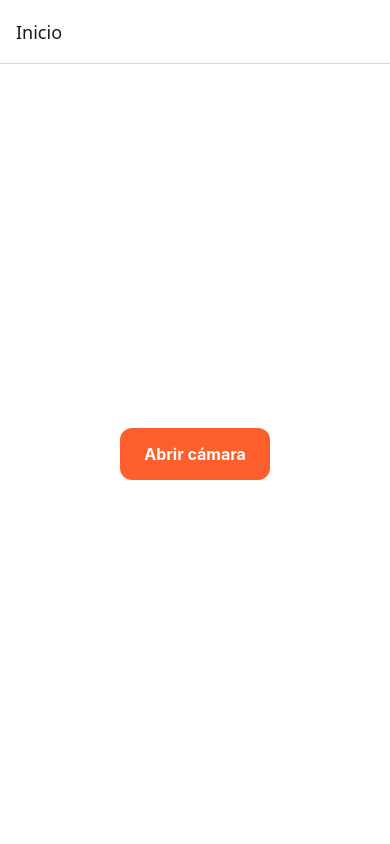
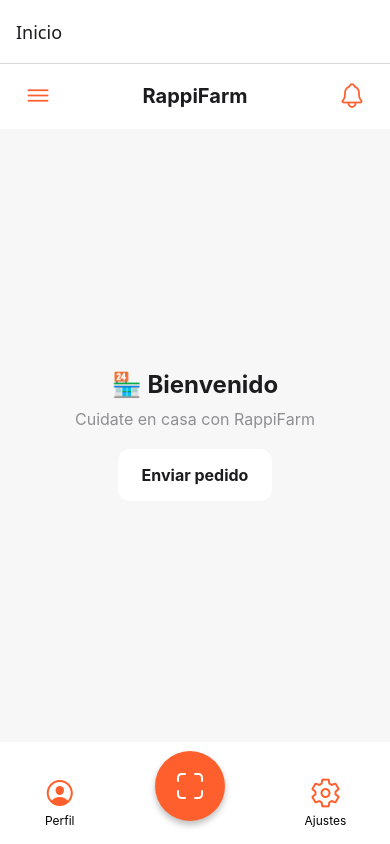
Before and after one commit to TomasGamarra/RappiFarma, a React Native app: screen /Home in a window 390 px wide. Built offline with nearby package versions, Linux system fonts and the light colour scheme.

Commit message:
Homepage medianamente bien

```diff
--- /dev/null
+++ b/src/components/ButtonPrimary.js
@@ -0,0 +1,29 @@
+import React from 'react';
+import { TouchableOpacity, Text, StyleSheet } from 'react-native';
+import { Ionicons } from '@expo/vector-icons';
+import { theme } from '../styles/theme';
+
+export default function ButtonPrimary({ title, onPress, style }) {
+  return (
+    <TouchableOpacity style={[styles.button, style]} onPress={onPress}>
+      <Text style={styles.text}>{title}</Text>
+    </TouchableOpacity>
+  );
+}
+
+const styles = StyleSheet.create({
+  button: {
+    backgroundColor: theme.colors.background,
+    paddingVertical: theme.spacing.md,
+    paddingHorizontal: theme.spacing.lg,
+    borderRadius: theme.borderRadius.md,
+    alignItems: 'center',
+    justifyContent: 'center',
+    elevation: 3,
+  },
+  text: {
+    color: theme.colors.text,
+    fontSize: theme.typography.fontSize.medium,
+    fontWeight: theme.typography.fontWeight.bold,
+  },
+});
--- a/src/components/OpenCameraButton.js
+++ b/src/components/OpenCameraButton.js
@@ -1,15 +1,16 @@
 import React from 'react';
-import { Pressable, Text, StyleSheet, Alert } from 'react-native';
+import { TouchableOpacity, StyleSheet, Alert } from 'react-native';
 import * as ImagePicker from 'expo-image-picker';
 import { theme } from '../styles/theme';
 
 export default function OpenCameraButton({
-  title = 'Abrir cámara',
   onPick,
+  icon = <Ionicons name="camera-outline" size={28} color="#fff" />, // ícono por defecto
+  color = theme.colors.primary,           // color primario
+  size = 70, // tamaño por defecto (70x70)
   style,      // para pasar estilos adicionales al botón
   textStyle,  // para pasar estilos adicionales al texto
-  color = theme.colors.primary,           // color de fondo por defecto
-  textColor = theme.colors.background,   // color del texto por defecto
+  textColor = theme.colors.background,   // color del fondo
   borderRadius = theme.borderRadius.md,  // borde redondeado por defecto
 }) {
   const handlePress = async () => {
@@ -33,30 +34,33 @@
   };
 
   return (
-    <Pressable
+    <TouchableOpacity
       onPress={handlePress}
       style={[
         styles.button,
-        { backgroundColor: color, borderRadius },
-        style, // estilos adicionales que pueda pasar el usuario
+        {
+          backgroundColor: color,
+          width: size,
+          height: size,
+          borderRadius: size / 2,
+        },
+        style,
       ]}
+      activeOpacity={0.8}
     >
-      <Text style={[styles.text, { color: textColor }, textStyle]}>
-        {title}
-      </Text>
-    </Pressable>
+      {icon}
+    </TouchableOpacity>
   );
 }
 
 const styles = StyleSheet.create({
   button: {
-    paddingVertical: theme.spacing.md,
-    paddingHorizontal: theme.spacing.lg,
+    justifyContent: 'center',
     alignItems: 'center',
-    justifyContent: 'center',
-  },
-  text: {
-    fontSize: theme.typography.fontSize.medium,
-    fontWeight: theme.typography.fontWeight.bold,
+    elevation: 6, // sombra en Android
+    shadowColor: '#000', // sombra en iOS
+    shadowOpacity: 0.25,
+    shadowRadius: 6,
+    shadowOffset: { width: 0, height: 4 },
   },
 });
--- a/src/screens/HomeScreen.js
+++ b/src/screens/HomeScreen.js
@@ -1,10 +1,66 @@
-import { View, StyleSheet } from 'react-native';
-import OpenCameraButton from '../components/OpenCameraButton';
+import React from 'react';
+import { View, Text, StyleSheet, TouchableOpacity } from 'react-native';
+import { StatusBar } from 'expo-status-bar';
+import { Ionicons } from '@expo/vector-icons';
+import OpenCameraButton from '../components/OpenCameraButton'; // 👈 tu botón cámara
+import ButtonPrimary from '../components/ButtonPrimary'; // 👈 tu botón genérico
+import { theme } from '../styles/theme';
+
 
 export default function HomeScreen() {
   return (
     <View style={styles.container}>
-      <OpenCameraButton onPick={(asset) => console.log('Foto:', asset.uri)} />
+      {/* ------------------- BARRA SUPERIOR ------------------- */}
+      <View style={styles.topBar}>
+        <TouchableOpacity style={styles.iconButton}>
+          <Ionicons name="menu-outline" size={28} color= {theme.colors.primary} />
+        </TouchableOpacity>
+
+        <TouchableOpacity style={styles.logoButton}>
+          <Text style={styles.logoText}>RappiFarm</Text>
+        </TouchableOpacity>
+
+        <TouchableOpacity style={styles.iconButton}>
+          <Ionicons name="notifications-outline" size={28} color={theme.colors.primary} />
+        </TouchableOpacity>
+      </View>
+
+      {/* ------------------- CONTENIDO PRINCIPAL ------------------- */}
+      <View style={styles.content}>
+        <Text style={styles.title}>🏪 Bienvenido</Text>
+        <Text style={styles.subtitle}>Cuidate en casa con RappiFarm</Text>
+
+        <ButtonPrimary
+          title="Enviar pedido"
+          onPress={() => console.log('Pedido enviado')}
+          style={{ marginTop: 20 }}
+        />
+      </View>
+
+      {/* ------------------- BARRA INFERIOR ------------------- */}
+      <View style={styles.bottomBar}>
+        <TouchableOpacity style={styles.iconButton}>
+          <Ionicons name="person-circle-outline" size={32} color={theme.colors.primary} />
+          <Text style={styles.iconText}>Perfil</Text>
+        </TouchableOpacity>
+
+        {/* Ícono central: abre la cámara */}
+        <View style={styles.cameraButtonWrapper}>
+          <OpenCameraButton
+            onPick={(asset) => console.log('📷 Foto tomada:', asset.uri)}
+            icon={<Ionicons name="scan-outline" size={32} color="#fff" />} //Nose q hace este color
+            color={theme.colors.primary} // color tipo Mercado Libre
+            size={70}
+          />
+        </View>
+
+        <TouchableOpacity style={styles.iconButton}>
+          <Ionicons name="settings-outline" size={32} color={theme.colors.primary} />
+          <Text style={styles.iconText}>Ajustes</Text>
+        </TouchableOpacity>
+      </View>
+
+      <StatusBar style="auto" />
     </View>
   );
 }
@@ -12,8 +68,67 @@
 const styles = StyleSheet.create({
   container: {
     flex: 1,
-    backgroundColor: '#ffffff',
+    backgroundColor: theme.colors.background2,
+    justifyContent: 'space-between',
+  },
+  topBar: {
+    flexDirection: 'row',
+    justifyContent: 'space-between',
+    alignItems: 'center',
+    backgroundColor: theme.colors.background,
+    paddingHorizontal: theme.spacing.md,
+    paddingVertical: theme.spacing.sm,
+    borderBottomWidth: 1,
+    borderBottomColor: theme.colors.background,
+    elevation: 4,
+  },
+  logoButton: {
     alignItems: 'center',
     justifyContent: 'center',
   },
+  logoText: {
+    fontSize: theme.typography.fontSize.large,
+    fontWeight: theme.typography.fontWeight.bold,
+    color: theme.colors.text,
+  },
+  content: {
+    flex: 1,
+    alignItems: 'center',
+    justifyContent: 'center',
+  },
+  title: {
+    fontSize: theme.typography.fontSize.title,
+    fontWeight: theme.typography.fontWeight.bold,
+    color: theme.colors.text,
+  },
+  subtitle: {
+    fontSize: theme.typography.fontSize.medium,
+    marginTop: 10,
+    color: theme.colors.textMuted,
+  },
+  bottomBar: {
+    flexDirection: 'row',
+    justifyContent: 'space-around',
+    alignItems: 'flex-end',
+    backgroundColor: theme.colors.background,
+    paddingVertical: theme.spacing.sm,
+    borderTopWidth: 1,
+    borderColor: theme.colors.background,
+  },
+  iconButton: {
+    alignItems: 'center',
+    padding: theme.spacing.sm,
+  },
+  iconText: {
+    fontSize: theme.typography.fontSize.small,
+    marginTop: 2 , //Espacio entre icono y texto del icono
+  },
+  cameraButtonWrapper: {
+    alignItems: 'center',
+    marginBottom: 15,
+  },
+  iconTextCenter: {
+    fontSize: theme.typography.fontSize.small,
+    marginTop: 4,
+  },
 });
--- a/src/styles/theme.js
+++ b/src/styles/theme.js
@@ -3,7 +3,8 @@
         primary: '#ff5f2c',      // azul principal
         secondary: '#ff6f3c',    // color complementario
         background: '#FFFFFF',   // color de fondo
-        text: '#1C1C1E',         // color de texto principal
+        background2:'#f7f7f7',   // color de fondo secundario
+        text: '#1c1c1eff',         // color de texto principal
         textMuted: '#8E8E93',    // texto deshabilitado o secundario
         success: '#34C759',      // verde de éxito
         error: '#FF3B30',        // rojo de error
```
